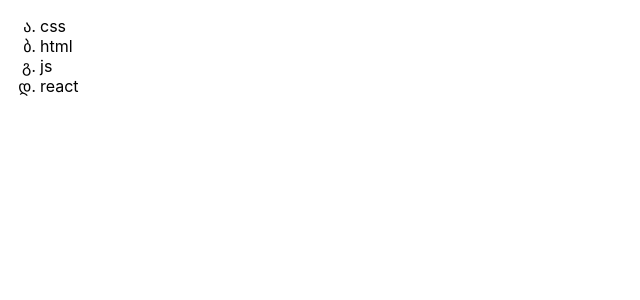
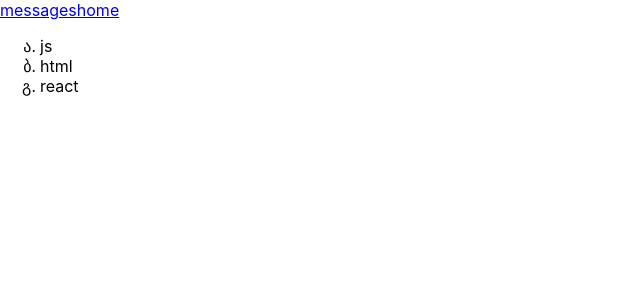
Before and after one commit to qirex93/MyReactProject, a React (Create React App) app in the folder my-react-project/: page / in a window 1280 px wide. Shown: the top 300 px of the page, without its empty margins (0-640 px from the left). Built offline with nearby package versions, Linux system fonts and the light colour scheme.

Commit message:
10 - занятие по курсу реакт

```diff
--- a/my-react-project/src/App.js
+++ b/my-react-project/src/App.js
@@ -1,16 +1,15 @@
-import './App.css';
+import React from 'react';
+import './App.css'
+import Header from './Header';
+import Technologies from './Technologies';
 
 const App = () => {
-    return (
-      <div className="App">
-        <ul>
-          <li>css</li>
-          <li>html</li>
-          <li>js</li>
-          <li>react</li>
-        </ul>
-      </div>
+  return (
+    <div>
+      <Header/>
+      <Technologies />
+    </div>
   );
- }
+}
 
 export default App;
--- /dev/null
+++ b/my-react-project/src/Header.js
@@ -0,0 +1,12 @@
+import React from 'react';
+
+const Header = () => {
+  return (
+    <div className="Header">
+      <a href="# s">messages</a>
+      <a href="# s">home</a>
+    </div>
+  );
+}
+
+export default Header
--- /dev/null
+++ b/my-react-project/src/Technologies.js
@@ -0,0 +1,15 @@
+import React from 'react';
+
+const Technologies = () => {
+    return (
+        <div>
+            <ul>
+                <li>js</li>
+                <li>html</li>
+                <li>react</li>
+            </ul>
+        </div>
+    )
+}
+
+export default Technologies
```
